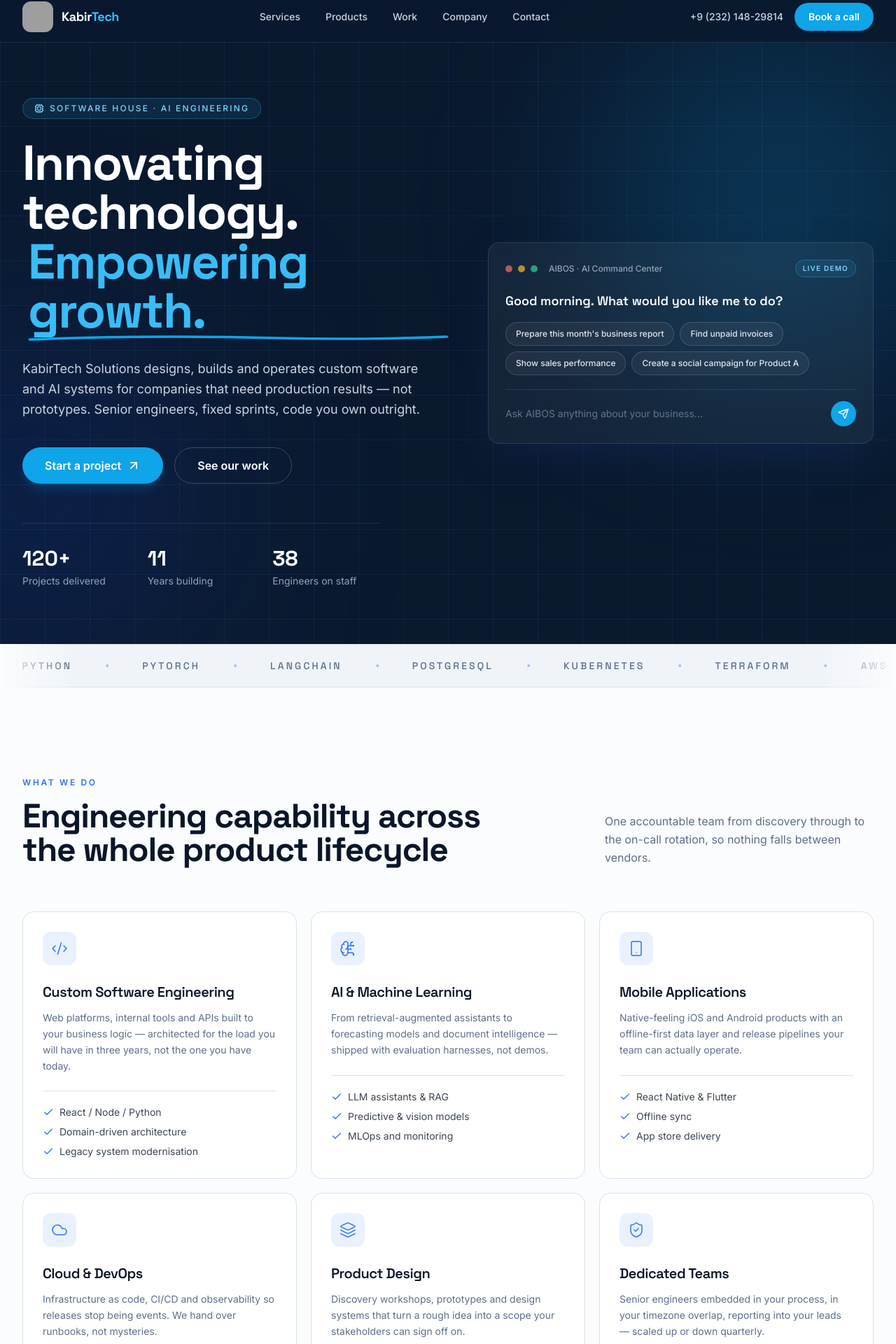
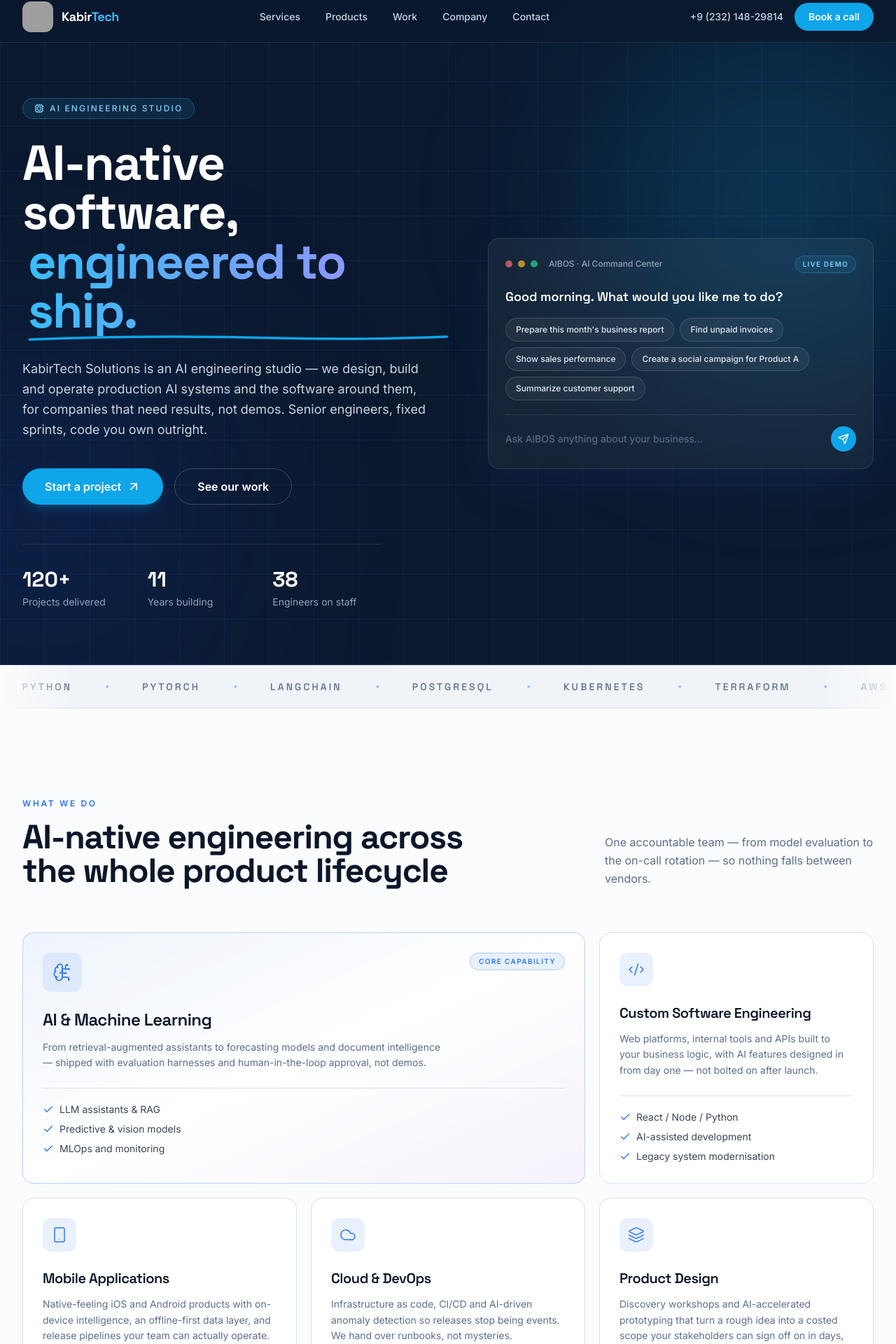
Before and after one commit to akhtarabbassol/kabirtech_website, a React (Vite) app in the folder apps/web/: page / in a window 1280 px wide. Shown: the part 12-1932 px from the top of the page at 70% size. Built offline with nearby package versions, Linux system fonts and the light colour scheme; grey boxes are pictures that could not be loaded; the HTML template or start-up script is replaced by a standard one; what pocketbase would draw is missing.

Commit message:
changes in website
changes in website

```diff
--- a/apps/web/src/components/Footer.jsx
+++ b/apps/web/src/components/Footer.jsx
@@ -8,7 +8,7 @@
                     <img src={LOGO} alt="KabirTech Solutions" className="h-10 w-10 rounded-lg object-cover object-left" />
                     <div>
                         <p className="font-display font-bold text-white">Kabir<span className="text-sky-400">Tech</span> Solutions</p>
-                        <p className="text-xs uppercase tracking-[0.2em] text-slate-500">Innovating technology</p>
+                        <p className="text-xs uppercase tracking-[0.2em] text-slate-500">AI engineering studio</p>
                     </div>
                 </div>
                 <nav className="flex flex-wrap gap-x-8 gap-y-3">
--- a/apps/web/src/pages/HomePage.jsx
+++ b/apps/web/src/pages/HomePage.jsx
@@ -11,38 +11,40 @@
 const BANNER = 'https://horizons-cdn.hostinger.com/b01990a9-0b3d-4660-9a5b-7fcbea39cb56/dbffa1f63f69611038171b3068a16cbe.jpg';
 const TEAM_PHOTO = 'https://images.hostinger.com/80be64c8-babc-483d-b736-0c54e039c96b.png';
 const SERVICES = [{
+  icon: BrainCircuit,
+  featured: true,
+  title: 'AI & Machine Learning',
+  copy: 'From retrieval-augmented assistants to forecasting models and document intelligence — shipped with evaluation harnesses and human-in-the-loop approval, not demos.',
+  points: ['LLM assistants & RAG', 'Predictive & vision models', 'MLOps and monitoring']
+}, {
   icon: Code2,
   title: 'Custom Software Engineering',
-  copy: 'Web platforms, internal tools and APIs built to your business logic — architected for the load you will have in three years, not the one you have today.',
-  points: ['React / Node / Python', 'Domain-driven architecture', 'Legacy system modernisation']
-}, {
-  icon: BrainCircuit,
-  title: 'AI & Machine Learning',
-  copy: 'From retrieval-augmented assistants to forecasting models and document intelligence — shipped with evaluation harnesses, not demos.',
-  points: ['LLM assistants & RAG', 'Predictive & vision models', 'MLOps and monitoring']
+  copy: 'Web platforms, internal tools and APIs built to your business logic, with AI features designed in from day one — not bolted on after launch.',
+  points: ['React / Node / Python', 'AI-assisted development', 'Legacy system modernisation']
 }, {
   icon: Smartphone,
   title: 'Mobile Applications',
-  copy: 'Native-feeling iOS and Android products with an offline-first data layer and release pipelines your team can actually operate.',
-  points: ['React Native & Flutter', 'Offline sync', 'App store delivery']
+  copy: 'Native-feeling iOS and Android products with on-device intelligence, an offline-first data layer, and release pipelines your team can actually operate.',
+  points: ['React Native & Flutter', 'On-device AI & offline sync', 'App store delivery']
 }, {
   icon: Cloud,
   title: 'Cloud & DevOps',
-  copy: 'Infrastructure as code, CI/CD and observability so releases stop being events. We hand over runbooks, not mysteries.',
-  points: ['AWS / Azure / GCP', 'Kubernetes & Terraform', 'Cost optimisation']
+  copy: 'Infrastructure as code, CI/CD and AI-driven anomaly detection so releases stop being events. We hand over runbooks, not mysteries.',
+  points: ['AWS / Azure / GCP', 'Kubernetes & Terraform', 'Predictive observability']
 }, {
   icon: Layers,
   title: 'Product Design',
-  copy: 'Discovery workshops, prototypes and design systems that turn a rough idea into a scope your stakeholders can sign off on.',
-  points: ['Discovery sprints', 'Design systems', 'Usability testing']
+  copy: 'Discovery workshops and AI-accelerated prototyping that turn a rough idea into a costed scope your stakeholders can sign off on in days, not weeks.',
+  points: ['Discovery sprints', 'Rapid AI prototyping', 'Usability testing']
 }, {
   icon: ShieldCheck,
   title: 'Dedicated Teams',
-  copy: 'Senior engineers embedded in your process, in your timezone overlap, reporting into your leads — scaled up or down quarterly.',
+  copy: 'Senior engineers fluent in modern AI tooling, embedded in your process and timezone overlap, reporting into your leads — scaled up or down quarterly.',
   points: ['Vetted senior talent', 'Your tooling & rituals', 'Flexible contracts']
 }];
 const PRODUCTS = [{
   name: 'Postora',
+  url: 'https://postora.kabirtechsolutions.com/',
   tag: 'Social media AI platform',
   tagline: 'Open any tool — content, images, strategy, analytics, competitors, and more.',
   copy: 'We built Postora to run our own social presence, then opened it up. Every AI feature below is in production, used daily, not a roadmap slide.',
@@ -121,6 +123,7 @@
   }]
 }, {
   name: 'AIBOS',
+  url: null,
   tag: 'AI business operating system',
   tagline: 'Your AI-powered operating system for running a business.',
   copy: "Instead of switching between your CRM, accounting software and marketing tools, you tell AIBOS what you need — \"prepare this month's business report\" — and it plans the work, pulls the data from every department, and executes it, with approval gates on anything that matters.",
@@ -147,7 +150,7 @@
   }, {
     icon: Headset,
     title: 'Support Agent',
-    copy: 'Reads a customer request, finds the account and order data, and resolves or routes it automatically.'
+    copy: 'Tracks every ticket across WhatsApp, email, call and chat, triages by urgency and customer value, and links resolutions back to the CRM record — then flags anything sitting open too long before it becomes a churn problem.'
   }, {
     icon: BookOpen,
     title: 'AI Knowledge Base',
@@ -303,6 +306,9 @@
 }, {
   q: 'Create a social campaign for Product A',
   a: 'Drafted a 5-post LinkedIn + Instagram campaign — audience, captions and images ready, scheduled across the next two weeks.'
+}, {
+  q: 'Summarize customer support',
+  a: "1,243 tickets this month, up 8%. 3 have been open past 48 hours, mostly billing questions — including one flagged VIP customer who hasn't heard back. Want me to draft replies for review?"
 }];
 function AiCommandDemo() {
   const [active, setActive] = useState(null);
@@ -406,7 +412,7 @@
           duration: 0.5,
           ease: 'easeOut'
         }} className="inline-flex items-center gap-2 rounded-full border border-sky-400/30 bg-sky-400/10 px-4 py-1.5 text-xs font-medium uppercase tracking-[0.18em] text-sky-300">
-                        <Cpu className="h-3.5 w-3.5" /> Software house · AI engineering
+                        <Cpu className="h-3.5 w-3.5" /> AI engineering studio
                     </motion.div>
 
                     <motion.h1 initial={{
@@ -420,9 +426,9 @@
           delay: 0.08,
           ease: 'easeOut'
         }} className="mt-7 font-display text-[2.7rem] font-bold leading-[1.03] tracking-tight text-white sm:text-6xl lg:text-[4.4rem]">
-                        Innovating technology.
-                        <span className="relative ml-2 inline-block text-sky-400">
-                            Empowering growth.
+                        AI-native software,
+                        <span className="relative ml-2 inline-block bg-gradient-to-r from-sky-400 to-violet-400 bg-clip-text text-transparent">
+                            engineered to ship.
                             <svg className="absolute -bottom-2 left-0 w-full" height="10" viewBox="0 0 300 10" fill="none" preserveAspectRatio="none" aria-hidden="true">
                                 <path d="M2 7C60 2 120 2 180 5C220 7 265 6 298 3" stroke="currentColor" strokeWidth="3.5" strokeLinecap="round" className="text-sky-500" />
                             </svg>
@@ -440,8 +446,9 @@
           delay: 0.16,
           ease: 'easeOut'
         }} className="mt-8 max-w-xl text-lg leading-relaxed text-slate-300">
-                        KabirTech Solutions designs, builds and operates custom software and AI systems for companies that
-                        need production results — not prototypes. Senior engineers, fixed sprints, code you own outright.
+                        KabirTech Solutions is an AI engineering studio — we design, build and operate production AI systems
+                        and the software around them, for companies that need results, not demos. Senior engineers, fixed
+                        sprints, code you own outright.
                     </motion.p>
 
                     <motion.div initial={{
@@ -505,23 +512,24 @@
                 <p className="text-xs font-semibold uppercase tracking-[0.22em] text-primary">What we do</p>
                 <div className="mt-4 flex flex-col gap-6 md:flex-row md:items-end md:justify-between">
                     <h2 className="max-w-2xl font-display text-4xl font-bold leading-tight tracking-tight sm:text-5xl">
-                        Engineering capability across the whole product lifecycle
+                        AI-native engineering across the whole product lifecycle
                     </h2>
                     <p className="max-w-sm text-base leading-relaxed text-muted-foreground">
-                        One accountable team from discovery through to the on-call rotation, so nothing falls between vendors.
+                        One accountable team — from model evaluation to the on-call rotation — so nothing falls between vendors.
                     </p>
                 </div>
             </Reveal>
 
             <div className="mt-16 grid gap-5 sm:grid-cols-2 lg:grid-cols-3">
-                {SERVICES.map((s, i) => <Reveal key={s.title} delay={i * 0.05}>
-                        <div className="group relative h-full overflow-hidden rounded-2xl border border-border bg-card p-7 transition-all duration-300 hover:-translate-y-1 hover:border-primary/40 hover:shadow-xl hover:shadow-primary/10">
+                {SERVICES.map((s, i) => <Reveal key={s.title} delay={i * 0.05} className={s.featured ? 'sm:col-span-2' : ''}>
+                        <div className={`group relative h-full overflow-hidden rounded-2xl border p-7 transition-all duration-300 hover:-translate-y-1 hover:shadow-xl hover:shadow-primary/10 ${s.featured ? 'border-primary/30 bg-gradient-to-br from-primary/[0.06] via-card to-violet-500/[0.06] hover:border-primary/50' : 'border-border bg-card hover:border-primary/40'}`}>
                             <div className="absolute -right-10 -top-10 h-32 w-32 rounded-full bg-primary/0 blur-2xl transition-colors duration-300 group-hover:bg-primary/10" aria-hidden="true" />
-                            <div className="relative flex h-12 w-12 items-center justify-center rounded-xl bg-primary/10 text-primary transition-colors duration-300 group-hover:bg-primary group-hover:text-primary-foreground">
-                                <s.icon className="h-6 w-6" strokeWidth={1.5} />
+                            {s.featured && <span className="absolute right-7 top-7 rounded-full border border-primary/30 bg-primary/10 px-3 py-1 text-[10px] font-semibold uppercase tracking-[0.14em] text-primary">Core capability</span>}
+                            <div className={`relative flex items-center justify-center rounded-xl bg-primary/10 text-primary transition-colors duration-300 group-hover:bg-primary group-hover:text-primary-foreground ${s.featured ? 'h-14 w-14' : 'h-12 w-12'}`}>
+                                <s.icon className={s.featured ? 'h-7 w-7' : 'h-6 w-6'} strokeWidth={1.5} />
                             </div>
-                            <h3 className="relative mt-6 font-display text-xl font-semibold tracking-tight">{s.title}</h3>
-                            <p className="relative mt-3 text-sm leading-relaxed text-muted-foreground">{s.copy}</p>
+                            <h3 className={`relative mt-6 font-display font-semibold tracking-tight ${s.featured ? 'text-2xl' : 'text-xl'}`}>{s.title}</h3>
+                            <p className="relative mt-3 max-w-xl text-sm leading-relaxed text-muted-foreground">{s.copy}</p>
                             <ul className="relative mt-6 space-y-2 border-t border-border pt-5">
                                 {s.points.map(p => <li key={p} className="flex items-center gap-2 text-sm text-foreground/80">
                                         <Check className="h-4 w-4 shrink-0 text-primary" /> {p}
@@ -572,9 +580,11 @@
                                     <p className="mt-1 text-sm text-slate-400">{p.tagline}</p>
                                 </div>
                             </div>
-                            <a href="#contact" className="inline-flex min-h-[48px] shrink-0 items-center justify-center gap-2 rounded-full border border-white/20 px-6 text-sm font-semibold text-white transition-colors hover:bg-white/10">
-                                Talk to us about {p.name} <ArrowUpRight className="h-4 w-4" />
-                            </a>
+                            {p.url ? <a href={p.url} target="_blank" rel="noopener noreferrer" className="inline-flex min-h-[48px] shrink-0 items-center justify-center gap-2 rounded-full bg-sky-500 px-6 text-sm font-semibold text-white shadow-lg shadow-sky-500/20 transition-all hover:bg-sky-400 hover:shadow-sky-400/40 active:scale-[0.98]">
+                                    Visit {p.name} <ArrowUpRight className="h-4 w-4" />
+                                </a> : <a href="#contact" className="inline-flex min-h-[48px] shrink-0 items-center justify-center gap-2 rounded-full border border-white/20 px-6 text-sm font-semibold text-white transition-colors hover:bg-white/10">
+                                    Talk to us about {p.name} <ArrowUpRight className="h-4 w-4" />
+                                </a>}
                         </div>
                     </Reveal>
 
@@ -689,16 +699,18 @@
                 <Reveal delay={0.08}>
                     <p className="text-xs font-semibold uppercase tracking-[0.22em] text-primary">The company</p>
                     <h2 className="mt-4 font-display text-4xl font-bold leading-tight tracking-tight sm:text-5xl">
-                        A software house built around senior people
+                        An AI engineering studio built around senior people
                     </h2>
                     <p className="mt-6 text-base leading-relaxed text-muted-foreground">
                         KabirTech Solutions started in 2014 with three engineers and one belief: clients deserve the people who
-                        scoped the project to be the ones who write it. Today we are thirty-eight engineers, designers and data
-                        scientists working with scale-ups and established operators across finance, healthcare and logistics.
+                        scoped the project to be the ones who write it. Today we are thirty-eight engineers, applied AI
+                        specialists and data scientists working with scale-ups and established operators across finance,
+                        healthcare and logistics.
                     </p>
                     <p className="mt-4 text-base leading-relaxed text-muted-foreground">
-                        We publish our estimates, our architecture decisions and our test coverage. Every engagement ends with
-                        your team able to run the system without us — that is the standard we hold.
+                        We publish our estimates, our architecture decisions, our model evaluation results and our test
+                        coverage. Every engagement ends with your team able to run the system without us — that is the
+                        standard we hold.
                     </p>
 
                     <div className="mt-10 grid gap-4 sm:grid-cols-2">
@@ -840,7 +852,7 @@
   url: 'https://kabirtechsolutions.com/',
   logo: LOGO,
   image: BANNER,
-  description: 'KabirTech Solutions is a software house building custom software, AI systems, mobile apps and cloud platforms for companies in finance, healthcare and logistics.',
+  description: 'KabirTech Solutions is an AI engineering studio building AI systems, custom software, mobile apps and cloud platforms for companies in finance, healthcare and logistics.',
   email: 'info@kabirtechsolutions.com',
   telephone: '+9 (232) 148-29814',
   foundingDate: '2014',
@@ -873,6 +885,7 @@
   '@context': 'https://schema.org',
   '@type': 'SoftwareApplication',
   name: p.name,
+  ...(p.url ? { url: p.url } : {}),
   applicationCategory: 'BusinessApplication',
   operatingSystem: 'Web',
   description: p.copy,
@@ -884,13 +897,13 @@
             {/* This block is a static source-text target for tools/generate-llms.js at
                 build time, not a functioning head manager — <Seo> below does the real work. */}
             <Helmet>
-                <title>KabirTech Solutions | Custom Software &amp; AI Development Company</title>
-                <meta name="description" content="KabirTech Solutions is a software house building custom software, AI systems, mobile apps and cloud platforms for companies in finance, healthcare and logistics." />
+                <title>KabirTech Solutions | AI Engineering Studio &amp; Custom Software</title>
+                <meta name="description" content="KabirTech Solutions is an AI engineering studio building AI systems, custom software, mobile apps and cloud platforms for companies in finance, healthcare and logistics." />
             </Helmet>
             <Seo
-                title="KabirTech Solutions | Custom Software & AI Development Company"
-                description="Custom software engineering and applied AI, delivered by senior engineers in two-week sprints."
-                keywords="custom software development, AI development company, machine learning consulting, mobile app development, cloud DevOps services, dedicated engineering teams, Postora, AIBOS"
+                title="KabirTech Solutions | AI Engineering Studio & Custom Software"
+                description="AI-native software, engineered to ship — applied AI and custom engineering delivered by senior engineers in two-week sprints."
+                keywords="AI engineering studio, AI development company, machine learning consulting, custom software development, mobile app development, cloud DevOps services, dedicated engineering teams, Postora, AIBOS"
                 image={BANNER}
                 siteName="KabirTech Solutions"
                 jsonLd={[ORGANIZATION_SCHEMA, WEBSITE_SCHEMA, ...PRODUCT_SCHEMAS]}
```
Also changed, not shown: 1 other file (tests, documents, lock files or other folders).
